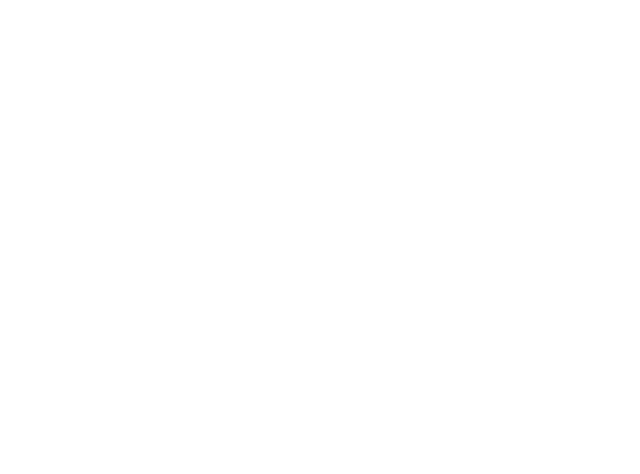
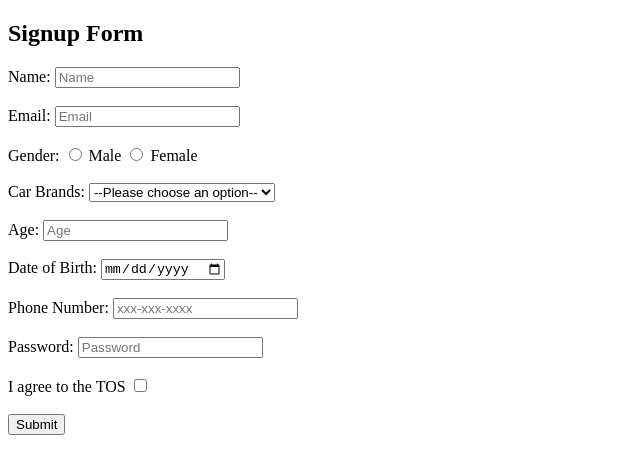
Before and after one commit to acciojob/signup-form-car-jangirbittu, a website: page main.html in a window 1280 px wide. Shown: the whole page, without its empty margins (0-640 px from the left). Drawn offline with Linux system fonts and the light colour scheme.

Commit message:
created a submission

```diff
--- a/main.html
+++ b/main.html
@@ -1,16 +1,76 @@
 <!DOCTYPE html>
+<html lang="en">
+<head>
+    <meta charset="UTF-8">
+    <meta name="viewport" content="width=device-width, initial-scale=1.0">
+    <title>Signup Form Car</title>
+</head>
+<body>
 
-<html>
+    <h2>Signup Form</h2>
 
-<head>
-	<link rel="stylesheet" href="styles.css">
-</head>
+    <!-- Form starts here -->
+    <form action="#" method="post">
 
-<body>
-	<!-- the entire body must be written by student -->
-    <script type="text/javascript" src="./script.js">
-</script>
+        <!-- Name -->
+        <label for="name">Name:</label>
+        <input type="text" id="name" name="name" required placeholder="Name">
+        <br><br>
+
+        <!-- Email -->
+        <label for="email">Email:</label>
+        <input type="email" id="email" name="email" required placeholder="Email">
+        <br><br>
+
+        <!-- Gender -->
+        <label>Gender:</label>
+        <input type="radio" id="gender_m" name="gender" value="male">
+        <label for="gender_m">Male</label>
+        <input type="radio" id="gender_f" name="gender" value="female">
+        <label for="gender_f">Female</label>
+        <br><br>
+
+        <!-- Car Brands -->
+        <label for="cars">Car Brands:</label>
+        <select id="cars" name="cars" required>
+            <option value="" disabled selected>--Please choose an option--</option>
+            <option value="toyota">Toyota</option>
+            <option value="ford">Ford</option>
+            <option value="honda">Honda</option>
+            <option value="bmw">BMW</option>
+        </select>
+        <br><br>
+
+        <!-- Age -->
+        <label for="age">Age:</label>
+        <input type="number" id="age" name="age" required placeholder="Age">
+        <br><br>
+
+        <!-- Date of Birth -->
+        <label for="dob">Date of Birth:</label>
+        <input type="date" id="dob" name="dob" required>
+        <br><br>
+
+        <!-- Phone Number -->
+        <label for="tel">Phone Number:</label>
+        <input type="tel" id="tel" name="tel" placeholder="xxx-xxx-xxxx">
+        <br><br>
+
+        <!-- Password -->
+        <label for="password">Password:</label>
+        <input type="password" id="password" name="password" required placeholder="Password">
+        <br><br>
+
+        <!-- Terms of Service -->
+        <label for="tos">I agree to the TOS</label>
+        <input type="checkbox" id="tos" name="tos" required>
+        <br><br>
+
+        <!-- Submit Button -->
+        <button type="submit">Submit</button>
+
+    </form>
+    <!-- Form ends here -->
 
 </body>
-
 </html>
```
